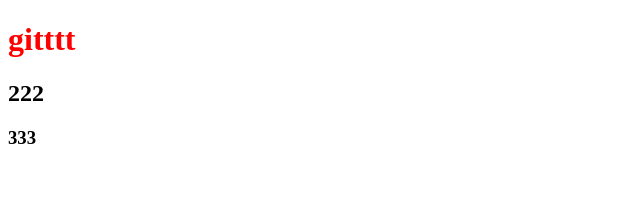
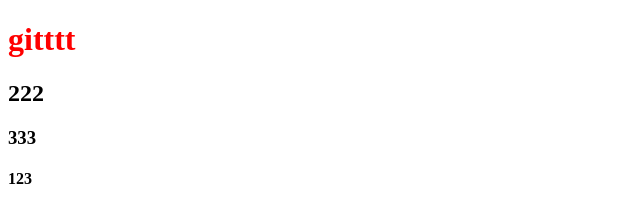
Before and after one commit to qianjia-world/git-practice, a plain HTML site: page index.html in a window 1280 px wide. Shown: the full height of the page, 0-640 px from the left. Drawn offline with Linux system fonts and the light colour scheme.

Commit message:
在dev分支新增一個h4

```diff
--- a/index.html
+++ b/index.html
@@ -11,5 +11,6 @@
     <h1>gitttt</h1>
     <h2>222</h2>
     <h3>333</h3>
+    <h4>123</h4>
 </body>
 </html>
```
